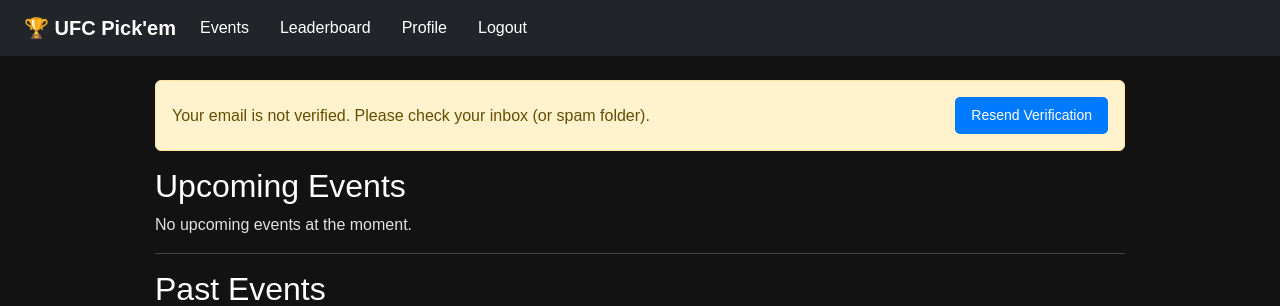
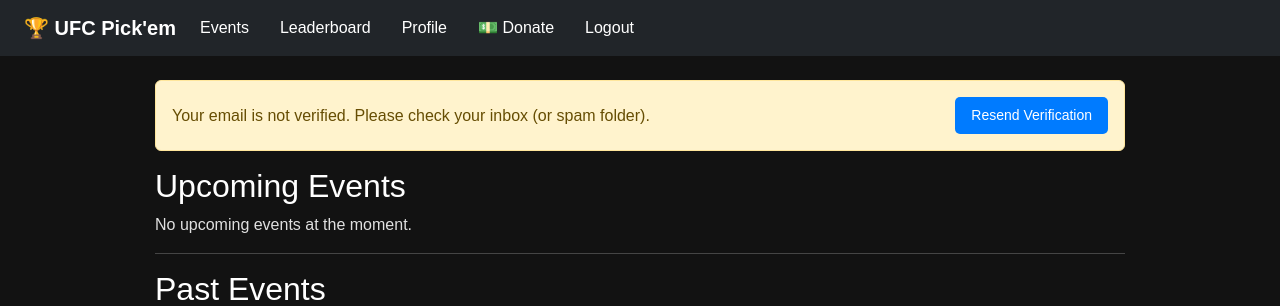
Before and after one commit to btombow73/ufc_pickem, a Flask app: page /dashboard in a window 1280 px wide. Shown: the top 306 px of the page. Run offline with Flask 3, Linux system fonts and the light colour scheme; the visitor is signed in with stand-in values (Sample User, id 1); data comes from the database, SQL or seed files in the repository; data that the repository does not hold is empty.

Commit message:
added donation link

```diff
--- a/ufc_pickem/templates/base.html
+++ b/ufc_pickem/templates/base.html
@@ -27,6 +27,9 @@
           <a class="nav-link text-warning" href="{{ url_for('admin.add_fight') }}">Add Fight</a>
         {% endif %}
         <a class="nav-link text-white" href="{{ url_for('main.profile', user_id=current_user.id) }}">Profile</a>
+        <a class="nav-link text-white"href="https://cash.app/$benbrahler" target="_blank" >
+          💵 Donate
+        </a>
         <a class="nav-link text-white" href="{{ url_for('auth.logout') }}">Logout</a>
         {% if current_user.is_authenticated and current_user.is_admin %}
         <a class="nav-link text-white" href="{{ url_for('admin.cleanup_unverified') }}">Clean Unverified</a>
--- a/ufc_pickem/templates/dashboard.html
+++ b/ufc_pickem/templates/dashboard.html
@@ -21,6 +21,7 @@
   </div>
 {% endif %}
 
+</a>
 <h2>Upcoming Events</h2>
 <div id="upcoming-events">
   {% if upcoming_events %}
```
